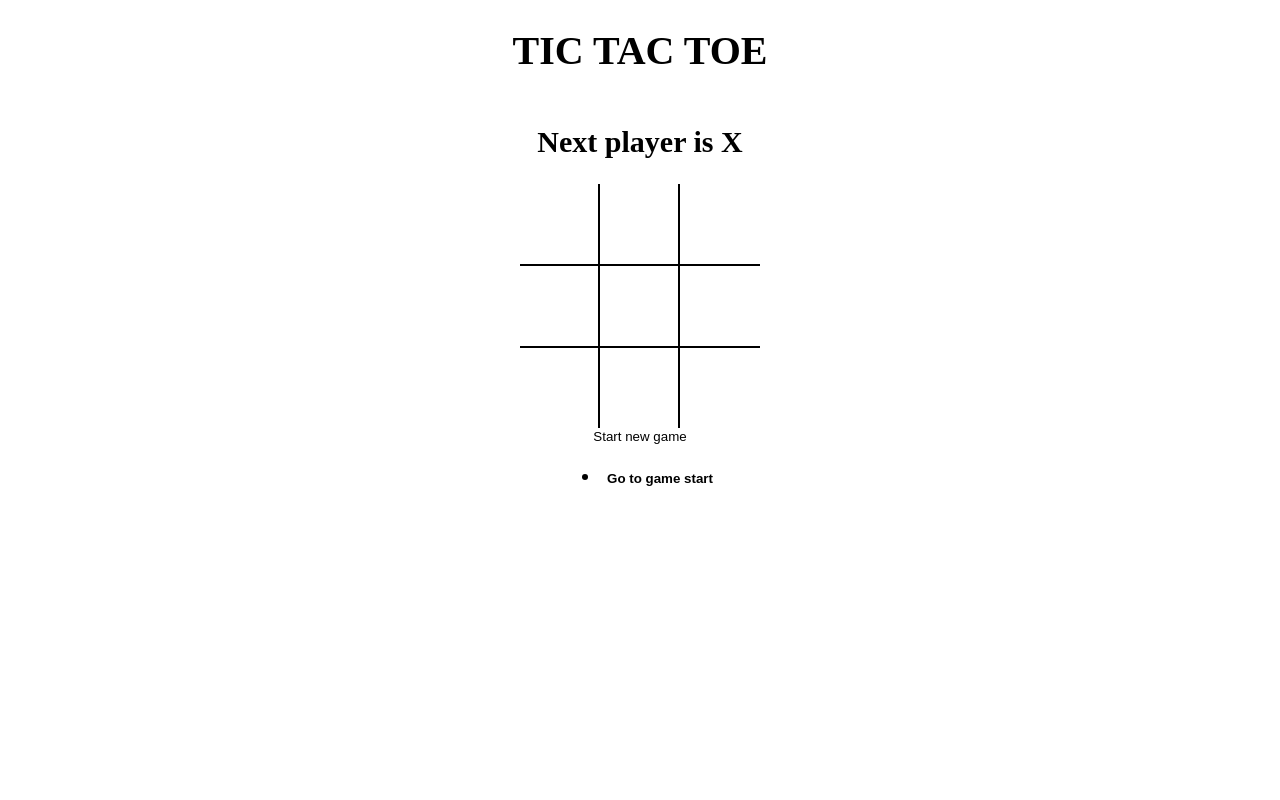
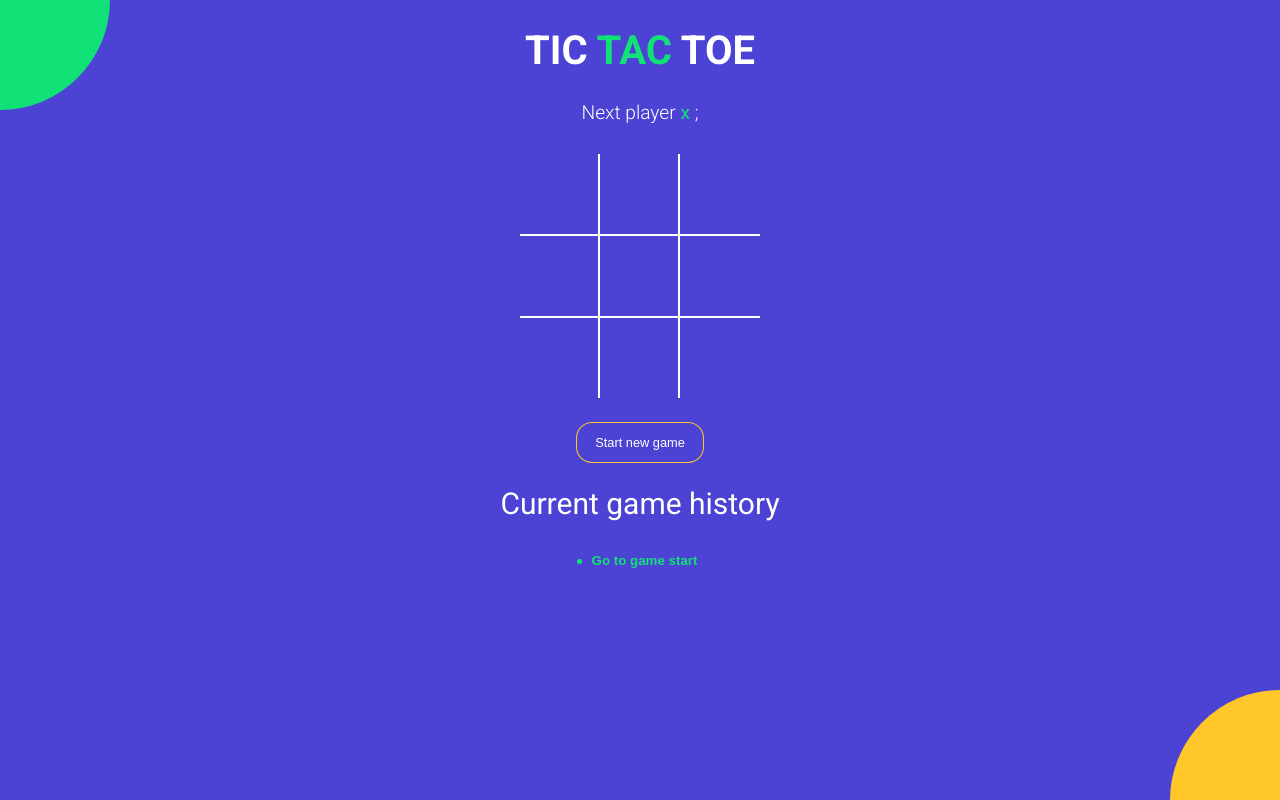
Before and after one commit to sonabuwa/tictactoe, a React (Vite) app: page / in a window 1280 px wide. Built offline with nearby package versions, Linux system fonts and the light colour scheme.

Commit message:
finally done

```diff
--- a/index.html
+++ b/index.html
@@ -1,7 +1,14 @@
 <!DOCTYPE html>
 <html>
   <head>
-    <title>React Vite Micro App</title>
+    <meta charset="UTF-8" />
+    <meta name="viewport" content="width=device-width, initial-scale=1.0" />
+    <meta http-equiv="X-UA-Compatible" content="ie=edge" />
+    <link
+      href="https://fonts.googleapis.com/css?family=Roboto:300,400,700&display=swap"
+      rel="stylesheet"
+    />
+    <title>TIC TAC TOE</title>
   </head>
   <body>
     <div id="root"></div>
--- a/src/App.jsx
+++ b/src/App.jsx
@@ -48,17 +48,25 @@ const App = () => {
 
   return (
     <div className="app">
-      <h1>TIC TAC TOE</h1>
+      <h1>
+        TIC <span className="text-green">TAC</span> TOE
+      </h1>
       <StatusMessage winner={winner} current={current} />
       <Board
         board={current.board}
         handleSquareClick={handleSquareClick}
         winningSquares={winningSquares}
       />
-      <button type="button" onClick={onNewGame}>
+      <button
+        type="button"
+        onClick={onNewGame}
+        className={`btn-reset ${winner ? 'active' : ''}`}
+      >
         Start new game
       </button>
+      <h2 style={{ fontWeight: 'normal' }}>Current game history</h2>
       <History history={history} moveTo={moveTo} currentMove={currentMove} />
+      <div className="bg-balls" />
     </div>
   );
 };
--- a/src/components/History.jsx
+++ b/src/components/History.jsx
@@ -2,14 +2,13 @@ import React from 'react';
 
 const History = ({ history, moveTo, currentMove }) => {
   return (
-    <ul>
+    <div className="history-wrapper">
+      <ul className="history">
         {history.map((_, move) => {
           return (
             <li key={move}>
               <button
-              style={{
-                fontWeight: move === currentMove ? 'bold' : 'normal',
-              }}
+                className={`btn-move ${move === currentMove ? 'active' : ''}`}
                 type="button"
                 onClick={() => {
                   moveTo(move);
@@ -21,6 +20,7 @@ const History = ({ history, moveTo, currentMove }) => {
           );
         })}
       </ul>
+    </div>
   );
 };
 
--- a/src/components/Square.jsx
+++ b/src/components/Square.jsx
@@ -4,9 +4,10 @@ const Square = ({ value, onClick, isWinningSquare }) => {
   return (
     <button
       type="button"
-      className="square"
       onClick={onClick}
-      style={{ fontWeight: isWinningSquare ? 'bold' : 'normal' }}
+      className={`square ${isWinningSquare ? 'winning' : ''} ${
+        value === 'X' ? 'text-green' : 'text-orange'
+      }`}
     >
       {value}
     </button>
--- a/src/components/StatusMessages.jsx
+++ b/src/components/StatusMessages.jsx
@@ -4,13 +4,31 @@ const StatusMessage = ({ winner, current }) => {
   const noMovesLeft = current.board.every(el => el !== null);
 
   return (
-    <h2>
-      {winner && `Winner is ${winner}`}
-      {!winner &&
-        !noMovesLeft &&
-        `Next player is ${current.isXNext ? 'X' : 'O'}`}
-      {!winner && noMovesLeft && 'X and O tied'}
-    </h2>
+    <div className="status-message">
+      {winner && (
+        <>
+          Winner is{' '}
+          <span className={winner === 'x' ? 'text-green' : 'text-orange'}>
+            {winner}
+          </span>
+        </>
+      )}
+      {!winner && !noMovesLeft && (
+        <>
+          Next player{' '}
+          <span className={current.isXNext ? 'text-green' : 'text-orange'}>
+            {current.isXNext ? 'x' : 'o'}{' '}
+          </span>
+        </>
+      )}
+      ;
+      {!winner && noMovesLeft && (
+        <>
+          <span className="text-green">X</span> and{' '}
+          <span className="text-orange">o</span> tied
+        </>
+      )}
+    </div>
   );
 };
 
--- a/src/styles/root.scss
+++ b/src/styles/root.scss
@@ -1,4 +1,11 @@
+$green: #12e177;
+$orange: #ffc72a;
+$blue: #4c43d4;
+
 body {
+  font-family: 'Roboto', sans-serif;
+  background-color: $blue;
+  color: #fff;
   padding: 0;
   margin: 0;
 }
@@ -7,7 +14,7 @@ button {
   background: none;
   border: none;
   outline: none;
-  //   button :hover
+
   &:hover {
     cursor: pointer;
   }
@@ -20,25 +27,162 @@ button {
   align-items: center;
 }
 
+.text-green {
+  color: $green;
+}
+
+.text-orange {
+  color: $orange;
+}
+
+.history-wrapper {
+  width: 300px;
+  text-align: center;
+  margin-bottom: 20px;
+
+  .history {
+    display: inline-block;
+    padding: 0;
+    margin: 0;
+
+    li {
+      list-style: none;
+      text-align: left;
+
+      &:before {
+        content: '';
+        border-radius: 50%;
+        display: inline-block;
+        height: 5px;
+        width: 5px;
+        background-color: $green;
+        margin-right: 4px;
+        margin-bottom: 1px;
+      }
+
+      .btn-move {
+        color: #fff;
+
+        &.active {
+          font-weight: bold;
+          color: $green;
+        }
+      }
+    }
+  }
+}
+
+.status-message {
+  margin-bottom: 30px;
+  font-size: 1.2rem;
+  font-weight: lighter;
+
+  span {
+    font-weight: normal;
+  }
+}
+
+.btn-reset {
+  font-size: 0.8rem;
+  color: #fff;
+  border-radius: 15px;
+  padding: 12px 18px;
+  margin-top: 25px;
+  transition: all 0.2s;
+  background-color: $blue;
+  box-shadow: 0px 0px 0px 1px $orange;
+
+  &.active {
+    background-color: $orange;
+    box-shadow: none;
+  }
+}
+
 .board {
   .board-row {
     display: flex;
     flex-direction: row;
-    border-bottom: 2px solid #000;
+    border-bottom: 2px solid #fff;
+
     &:last-child {
       border-bottom: none;
     }
+
     .square {
       width: 80px;
       height: 80px;
-      border-right: 2px solid #000;
+      border-right: 2px solid #fff;
       font-size: 2.5rem;
       padding: 0;
       overflow: hidden;
       transition: all 0.2s;
+
       &:last-child {
         border-right: none;
+      }
+
+      &.winning {
+        animation: scaleText 1.4s infinite;
+
+        @keyframes scaleText {
+          0% {
+            transform: 2.5rem;
+          }
+
+          50% {
+            font-size: 3.5rem;
+          }
+
+          100% {
+            font-size: 2.5rem;
+          }
+        }
       }
     }
   }
 }
+
+.bg-balls {
+  position: fixed;
+  top: 0;
+  left: 0;
+  right: 0;
+  bottom: 0;
+  min-width: 100%;
+  z-index: -1;
+
+  &:before,
+  &:after {
+    content: '';
+    position: absolute;
+    width: 150px;
+    height: 150px;
+    border-radius: 50%;
+  }
+
+  &:before {
+    background-color: $orange;
+    right: -75px;
+    bottom: -75px;
+
+    @media screen and (min-width: 476px) {
+      width: 220px;
+      height: 220px;
+      right: -110px;
+      bottom: -110px;
+    }
+  }
+
+  &:after {
+    background-color: $green;
+    top: -75px;
+    left: -75px;
+
+    @media screen and (min-width: 476px) {
+      width: 220px;
+      height: 220px;
+      top: -110px;
+      left: -110px;
+    }
+  }
+}
```
Lines whose indentation alone changed are shown as unchanged.
